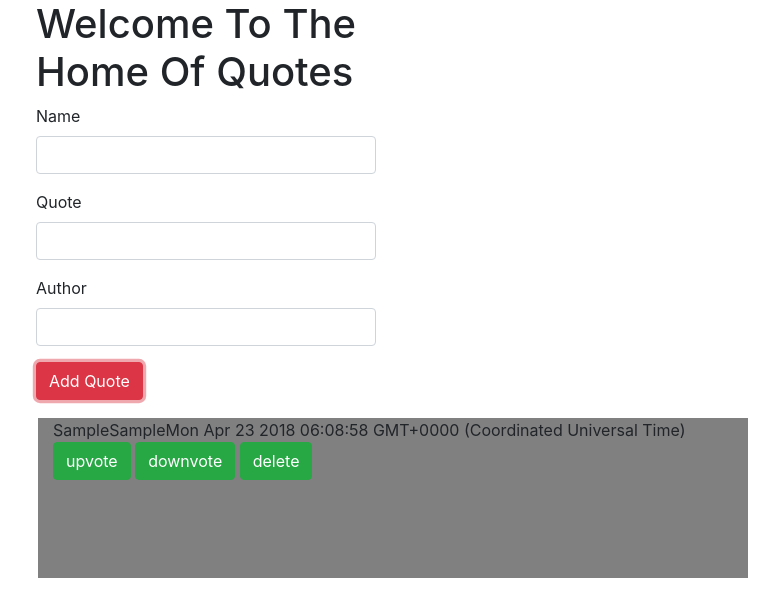
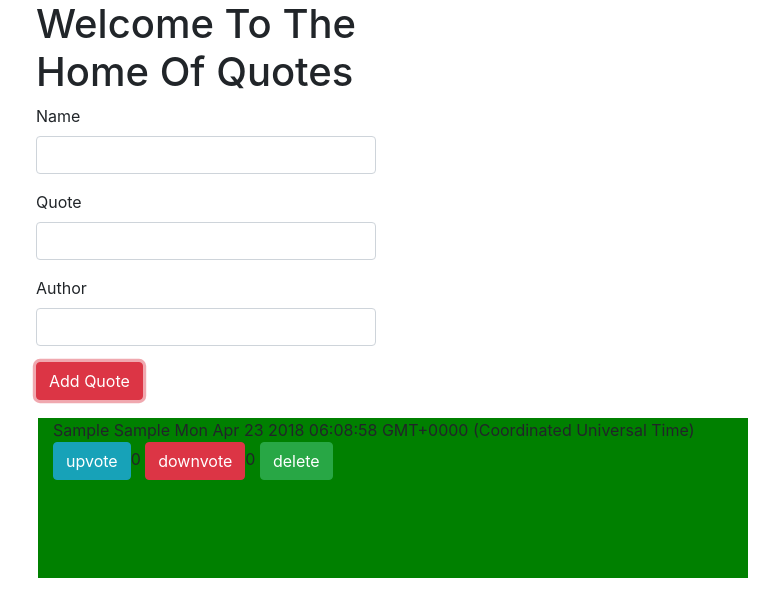
Before and after one commit to JaredAhaza/Quotes, an Angular app: page / in a window 1280 px wide. Both pictures are taken after typing "Sample", "Sample", "Sample" into the empty fields and a click on the button "Add Quote". Shown: the top 616 px of the page, without its empty margins (64-843 px from the left). Built offline with nearby package versions, Linux system fonts and the light colour scheme.

Commit message:
modified page

```diff
--- a/src/app/app.module.ts
+++ b/src/app/app.module.ts
@@ -3,7 +3,6 @@ import { NgModule } from '@angular/core';
 import {FormsModule} from '@angular/forms'
 
 import { AppComponent } from './app.component';
-
 import { QuotesComponent } from './quotes/quotes.component';
 
 
@@ -11,7 +10,7 @@ import { QuotesComponent } from './quotes/quotes.component';
 @NgModule({
   declarations: [
     AppComponent,
-    QuotesComponent
+    QuotesComponent,
   ],
   imports: [
     BrowserModule,
--- a/src/app/quotes.ts
+++ b/src/app/quotes.ts
@@ -16,7 +16,12 @@ export class Quote {
     this.date = new Date()
 
   }
-
+  upvote(){
+    this.upvotes++
+  }
+  downvote(){
+    this.downvotes++
+  }
 }
 // export class Quote{
 // name:string
--- a/src/app/quotes/quotes.component.html
+++ b/src/app/quotes/quotes.component.html
@@ -5,12 +5,12 @@
 
 
 <div class="container">
-  <div class="row" *ngFor='let q of quotes'>
-    <div class="col-md-12" style="height:20vh; background-color:grey;margin:2px">
-      {{q.name}}{{q.author}}{{q.date}}
-      <button  class="btn btn-success">upvote</button>{{ count1 }}
-      <button class="btn btn-success">downvote</button>{{ count2 }}
-      <button class="btn btn-success">delete</button>
+  <div class="row" *ngFor='let q of quotes; let i=index'>
+    <div class="col-md-12" style="height:20vh; background-color:green;margin:2px">
+      {{q.name}} {{q.author}} {{q.date}}
+      <button (click)="upVote(i)" class="btn btn-info">upvote</button>{{ q.upvotes }}
+      <button (click)="downVote(i)"class="btn btn-danger">downvote</button>{{ q.downvotes }}
+      <button (click)="delete(i)"class="btn btn-success">delete</button>
     </div>
   </div>
 </div>
--- a/src/app/quotes/quotes.component.ts
+++ b/src/app/quotes/quotes.component.ts
@@ -9,16 +9,18 @@ import {Quote} from '../quotes'
 export class QuotesComponent implements OnInit {
 
   @Input() quotes
-//   upVote(id) {
-//     this.quotes[id].upVote()
-//   }
-//   downVote(id) {
-//     this.quotes[id].downVote()
-//   }
-//
-// delete[id]() {
-//   this.quotes.splice(this.quotes[id])
-// }
+
+upVote(id) {
+    this.quotes[id].upvote()
+    // alert(id)
+  }
+downVote(id) {
+    this.quotes[id].downvote()
+  }
+
+delete(id) {
+  this.quotes.splice(this.quotes[id])
+}
 
 
   constructor() {
```
Also changed, not shown: 7 other files (tests, documents, lock files or other folders).
